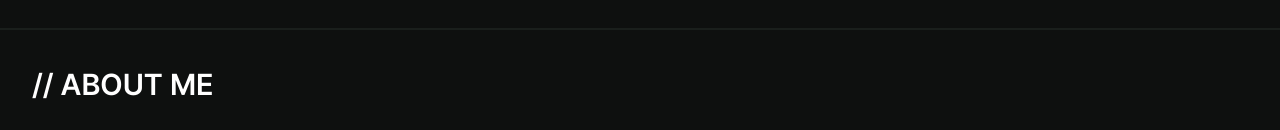
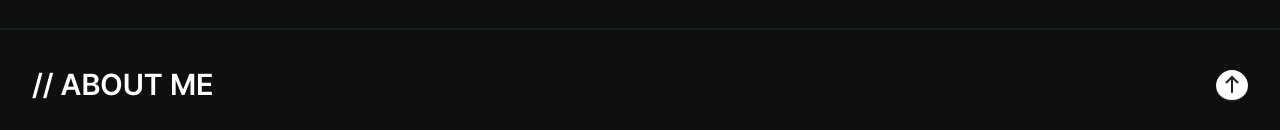
Before and after one commit to kwakseongjae/lamue-portfolio, a Next.js app: page / in a window 1280 px wide. Shown: the part 658-788 px from the top of the page. Built offline with nearby package versions, Linux system fonts and the light colour scheme.

Commit message:
feat: Add ScrollToTopButton component and integrate it into the Home page

```diff
--- a/src/app/page.tsx
+++ b/src/app/page.tsx
@@ -2,6 +2,8 @@ import HeroSection from '@/widgets/home/ui/HeroSection'
 import AboutSection from '@/widgets/home/ui/AboutSection'
 import SkillsSection from '@/widgets/home/ui/SkillsSection'
 import ExperienceSection from '@/widgets/home/ui/ExperienceSection'
+import ScrollToTopButton from '@/components/ScrollToTopButton'
+import { DotsIcon } from '@/shared/assets'
 
 export default function Home() {
   return (
@@ -10,6 +12,10 @@ export default function Home() {
       <AboutSection />
       <SkillsSection />
       <ExperienceSection />
+      <ScrollToTopButton />
+      <button className="md:hidden cursor-pointer fixed bottom-[96px] right-8 bg-white hover:bg-gray-200 text-black w-[32px] h-[32px] flex items-center justify-center rounded-full shadow-lg">
+        <DotsIcon className="w-[24px] h-[24px]" />
+      </button>
     </div>
   )
 }
--- /dev/null
+++ b/src/components/ScrollToTopButton.tsx
@@ -0,0 +1,19 @@
+'use client'
+
+import { ArrowIcon } from '@/shared/assets'
+
+export default function ScrollToTopButton() {
+  const handleScrollToTop = () => {
+    window.scrollTo({ top: 0, behavior: 'smooth' })
+  }
+
+  return (
+    <button
+      onClick={handleScrollToTop}
+      aria-label="Scroll to top"
+      className="cursor-pointer fixed bottom-[40px] right-8 bg-white hover:bg-gray-200 text-black w-[32px] h-[32px] flex items-center justify-center rounded-full shadow-lg"
+    >
+      <ArrowIcon className="w-[24px] h-[24px]" />
+    </button>
+  )
+}
```
